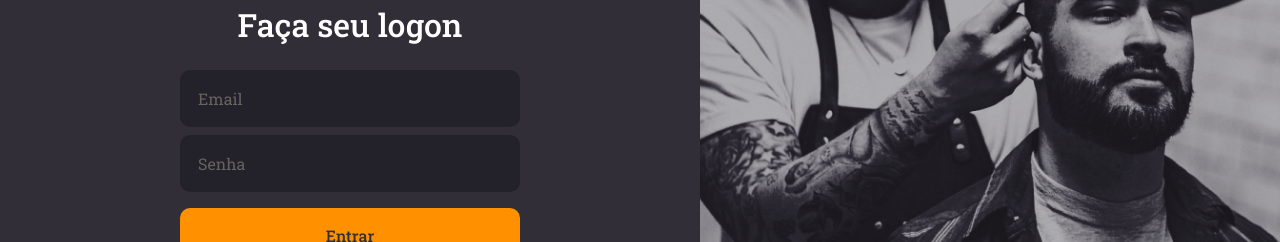
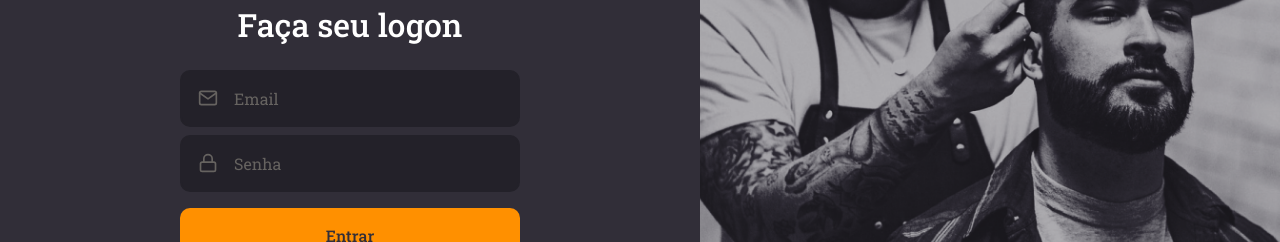
Before and after one commit to alanalv3s/GoBarber-web, a React (Create React App) app: page / in a window 1280 px wide. Shown: the part 289-531 px from the top of the page. Built offline with nearby package versions, Linux system fonts and the light colour scheme.

Commit message:
Isolando Componentes

```diff
--- /dev/null
+++ b/src/components/Button/index.tsx
@@ -0,0 +1,13 @@
+import React, { ButtonHTMLAttributes } from 'react';
+
+import { Container } from './styles';
+
+type ButtonProps = ButtonHTMLAttributes<HTMLButtonElement>;
+
+const Button: React.FC<ButtonProps> = ({ children, ...rest }) => (
+  <Container type="button" {...rest}>
+    {children}
+  </Container>
+);
+
+export default Button;
--- /dev/null
+++ b/src/components/Button/styles.ts
@@ -0,0 +1,19 @@
+import styled from 'styled-components';
+
+export const Container = styled.button`
+  background: #ff9000;
+  height: 56px;
+  border-radius: 10px;
+  border: 0;
+  padding: 0 16px;
+  width: 100%;
+  color: #312e38;
+  font-weight: 500;
+  margin-top: 16px;
+
+  transition: 0.2s;
+
+  &:hover {
+    filter: brightness(80%);
+  }
+`;
--- /dev/null
+++ b/src/components/Input/index.tsx
@@ -0,0 +1,18 @@
+import React, { InputHTMLAttributes } from 'react';
+import { IconBaseProps } from 'react-icons';
+
+import { Container } from './styles';
+
+interface InputProps extends InputHTMLAttributes<HTMLInputElement> {
+  name: string;
+  icon: React.ComponentType<IconBaseProps>;
+}
+
+const Input: React.FC<InputProps> = ({ icon: Icon, ...rest }) => (
+  <Container>
+    {Icon && <Icon size={20} />}
+    <input {...rest} />
+  </Container>
+);
+
+export default Input;
--- /dev/null
+++ b/src/components/Input/styles.ts
@@ -0,0 +1,32 @@
+import styled from 'styled-components';
+
+export const Container = styled.div`
+  background: #232129;
+  border-radius: 10px;
+  border: 2px solid #232129;
+  padding: 16px;
+  width: 100%;
+  color: #666360;
+
+  display: flex;
+  align-items: center;
+
+  & + div {
+    margin-top: 8px;
+  }
+
+  input {
+    background: transparent;
+    flex: 1;
+    border: 0;
+    color: #f4ede8;
+
+    &::placeholder {
+      color: #666360;
+    }
+  }
+
+  svg {
+    margin-right: 16px;
+  }
+`;
--- a/src/pages/SignIn/index.tsx
+++ b/src/pages/SignIn/index.tsx
@@ -1,7 +1,10 @@
 import React from 'react';
-import { FiLogIn } from 'react-icons/fi';
+import { FiLogIn, FiMail, FiLock } from 'react-icons/fi';
 
 import logoImg from '../../assets/logo.svg';
+
+import Input from '../../components/Input';
+import Button from '../../components/Button';
 
 import { Container, Content, Background } from './styles';
 
@@ -13,11 +16,15 @@ const SignIn: React.FC = () => (
       <form>
         <h1>Faça seu logon</h1>
 
-        <input placeholder="Email" />
+        <Input name="email" icon={FiMail} placeholder="Email" />
+        <Input
+          name="password"
+          icon={FiLock}
+          type="password"
+          placeholder="Senha"
+        />
 
-        <input type="password" placeholder="Senha" />
-
-        <button type="submit">Entrar</button>
+        <Button type="submit">Entrar</Button>
 
         <a href="forgot">Esqueci minha senha</a>
       </form>
--- a/src/pages/SignIn/styles.ts
+++ b/src/pages/SignIn/styles.ts
@@ -24,41 +24,6 @@ export const Content = styled.div`
 
     h1 {
       margin-bottom: 24px;
-    }
-
-    input {
-      background: #232129;
-      border-radius: 10px;
-      border: 2px solid #232129;
-      padding: 16px;
-      width: 100%;
-      color: #f4ede8;
-
-      &::placeholder {
-        color: #666360;
-      }
-
-      & + input {
-        margin-top: 8px;
-      }
-    }
-
-    button {
-      background: #ff9000;
-      height: 56px;
-      border-radius: 10px;
-      border: 0;
-      padding: 0 16px;
-      width: 100%;
-      color: #312e38;
-      font-weight: 500;
-      margin-top: 16px;
-
-      transition: 0.2s;
-
-      &:hover {
-        filter: brightness(80%);
-      }
     }
 
     a {
```
Also changed, not shown: 1 other file (tests, documents, lock files or other folders).
